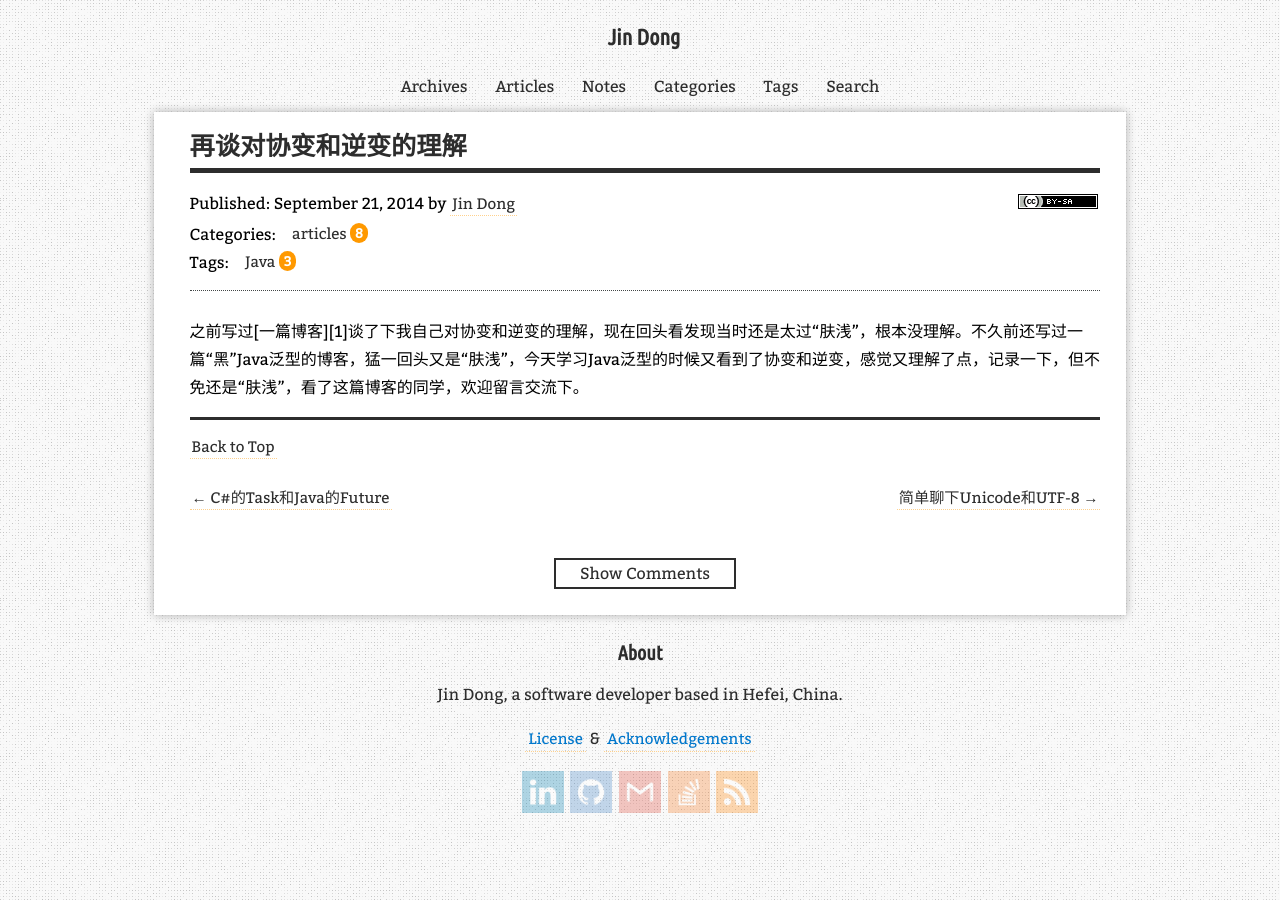
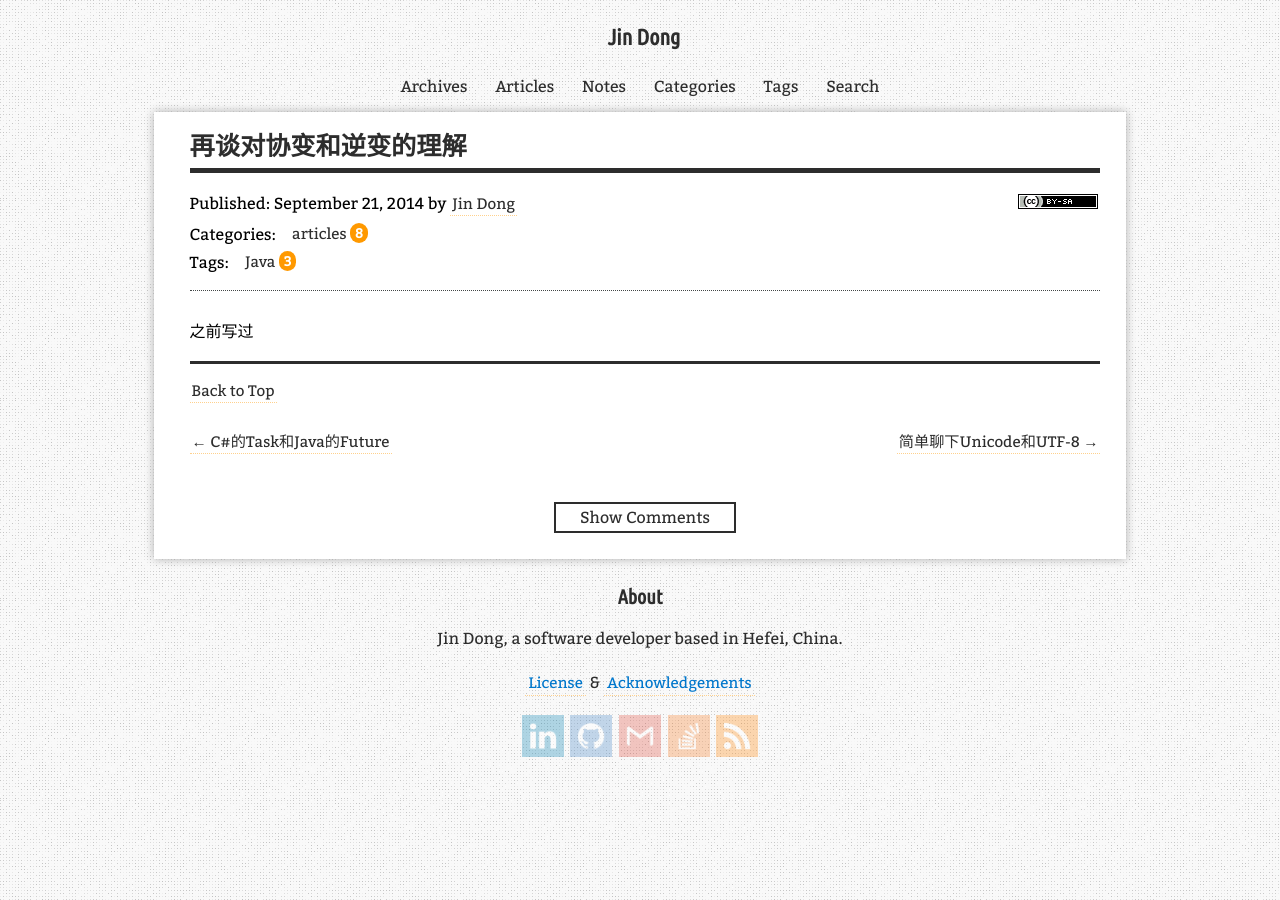
Before and after one commit to zhanjindong/zhanjindong.github.io, a Jekyll site: the page built from _posts/2014-09-21-understand-covariance-and-contravariance-again.md, in a window 1280 px wide. Built offline with Jekyll 4.4.1, drawn with Linux system fonts in a browser that asks for light colours; nearby versions of some CDN libraries; comment, search, counter and statistics services are not loaded; a style sheet for code colours, icons or effects is not loaded.

Commit message:
add post

```diff
--- a/_posts/2014-09-21-understand-covariance-and-contravariance-again.md
+++ b/_posts/2014-09-21-understand-covariance-and-contravariance-again.md
@@ -8,4 +8,4 @@ alias: [/2014/09/21/]
 utilities: fancybox, unveil, highlight
 ---
 
-之前写过[一篇博客][1]谈了下我自己对协变和逆变的理解，现在回头看发现当时还是太过“肤浅”，根本没理解。不久前还写过一篇“黑”Java泛型的博客，猛一回头又是“肤浅”，今天学习Java泛型的时候又看到了协变和逆变，感觉又理解了点，记录一下，但不免还是“肤浅”，看了这篇博客的同学，欢迎留言交流下。
+之前写过
```
Also changed, not shown: _posts/2012-04-13-understand-covariance-and-contravariance .md (+2 -2 lines).
